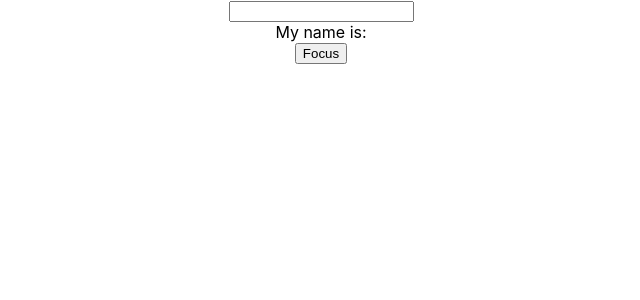
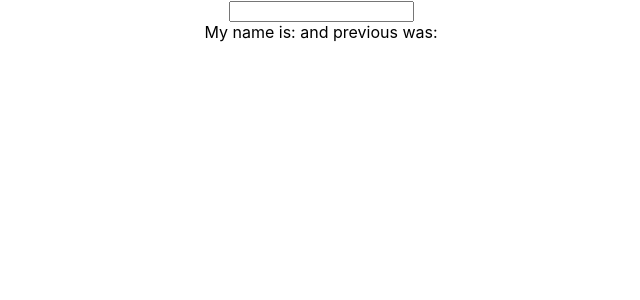
Before and after one commit to a-dermendjiev/react-hooks, a React (Create React App) app: page / in a window 1280 px wide. Shown: the top 300 px of the page, without its empty margins (319-959 px from the left). Built offline with nearby package versions, Linux system fonts and the light colour scheme.

Commit message:
Successfully

```diff
--- a/src/App.js
+++ b/src/App.js
@@ -4,17 +4,17 @@
 
 function App() {
     const [name, setName] = useState('')
-    const inputRef= useRef()
+    const prevName= useRef('')
 
-    function setFocus (){
-        inputRef.current.focus()
-    }
+    useEffect(() => {
+        prevName.current = name
+    }, [name]);
+
 
     return (
         <div className="App">
-            <input ref={inputRef} value={name} onChange={e => setName(e.target.value)}/>
-            <div>My name is: {name}</div>
-            <button onClick={setFocus}>Focus</button>
+            <input value={name} onChange={e => setName(e.target.value)}/>
+            <div>My name is: {name} and previous was: {prevName.current}</div>
         </div>
     );
 }
```
